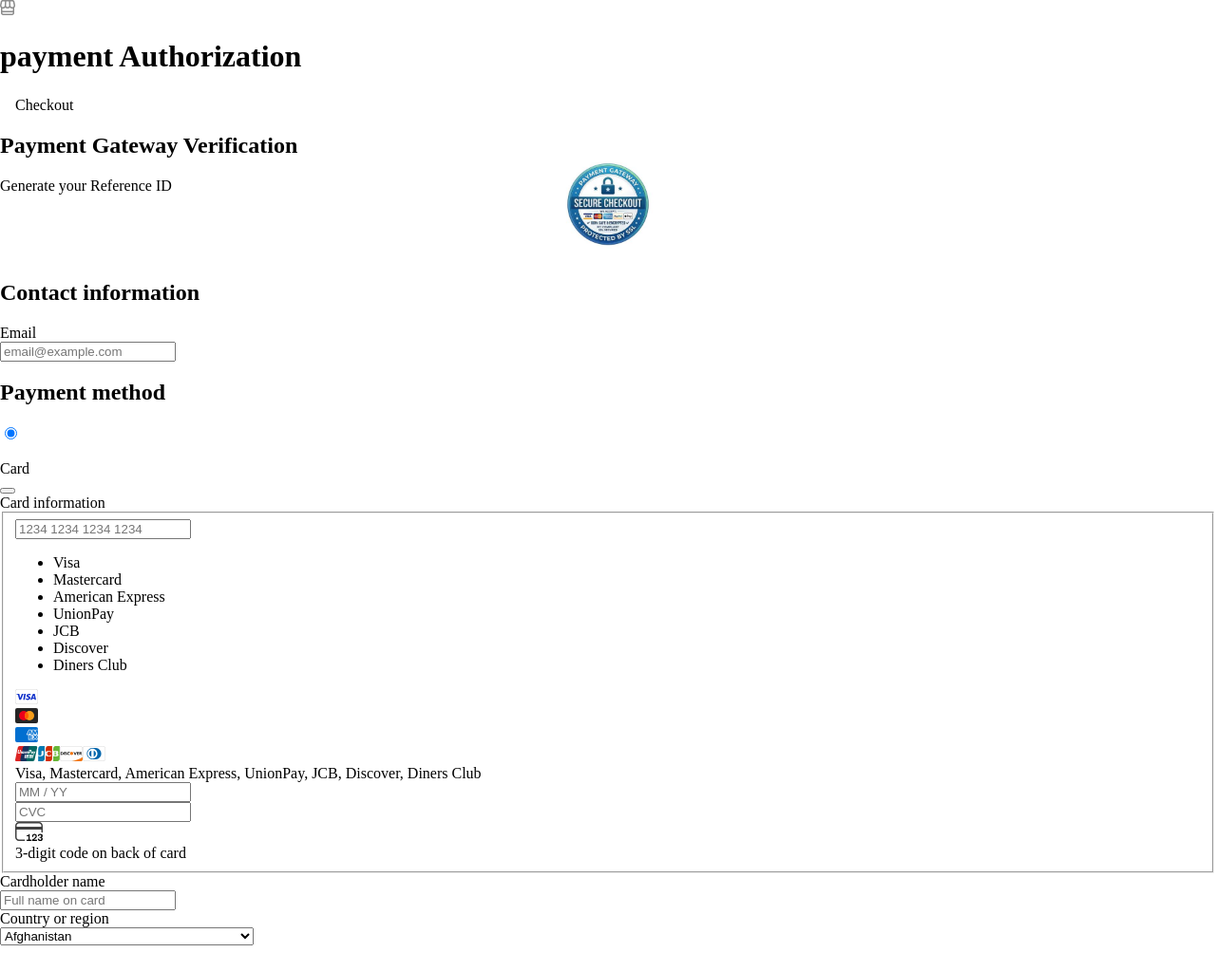
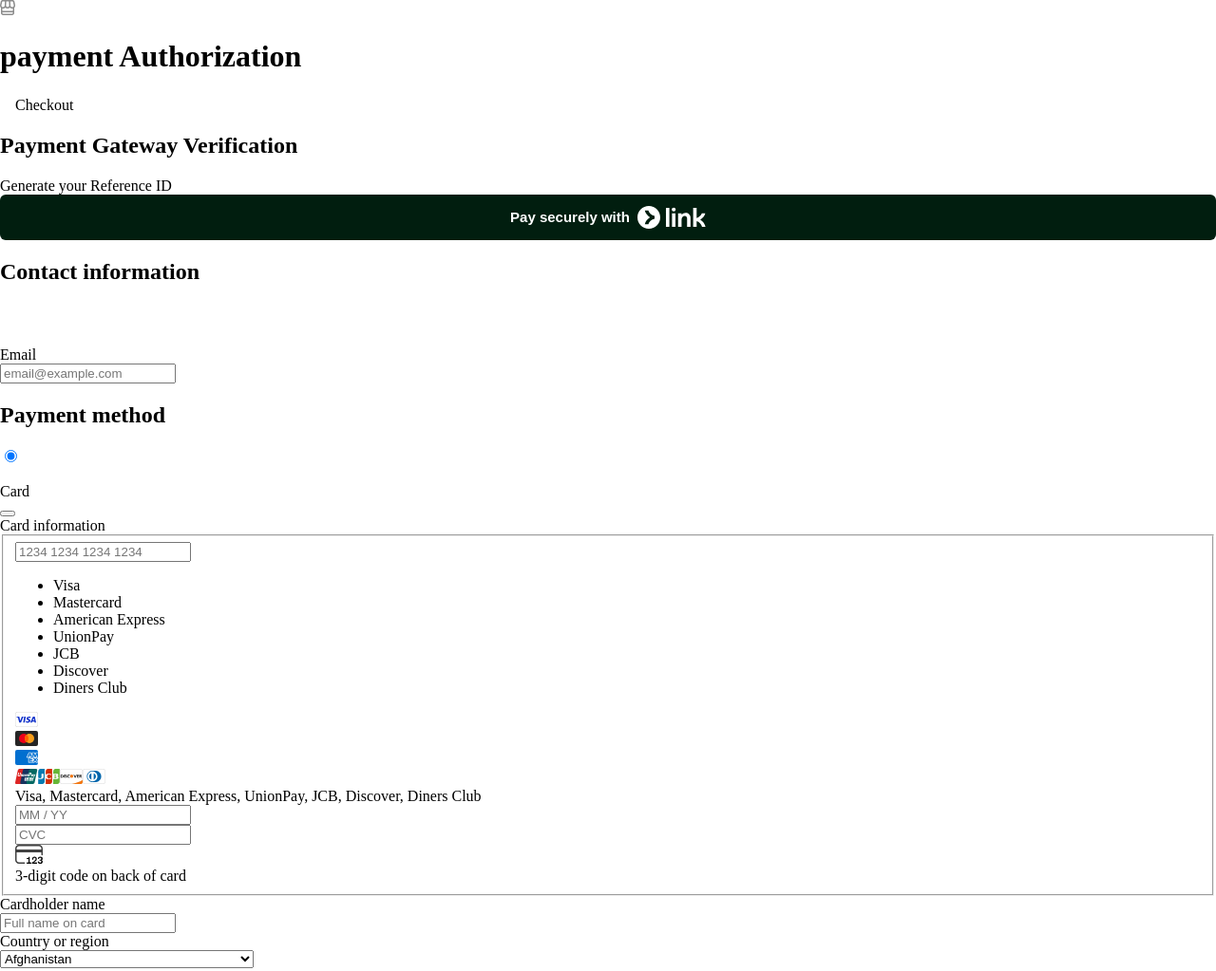
Before and after one commit to olamiji111/new-card-proj, a website built with Vite: page index.html in a window 1280 px wide. Shown: the top 1023 px of the page at 95% size. Built offline with nearby package versions, Linux system fonts and the light colour scheme; files whose address does not match are found by name.

Commit message:
new change

```diff
--- a/index.html
+++ b/index.html
@@ -954,6 +954,35 @@
       font-size: 24px;
       line-height: 1.3
     }
+
+    .link-pay-button {
+      width: 100%;
+      height: 48px;
+      display: flex;
+      align-items: center;
+      justify-content: center;
+      gap: 8px;
+
+      border: none;
+      border-radius: 6px;
+      background: #011e0f;
+      color: #fff;
+
+      font-size: 15px;
+      font-weight: 600;
+      cursor: pointer;
+    }
+
+    .link-logo {
+      display: flex;
+      align-items: center;
+    }
+
+    .link-logo svg {
+      width: 72px;
+      height: 24px;
+      display: block;
+    }
   </style>
 
   <div id="root">
@@ -1043,9 +1072,20 @@
                       <div class="ButtonWrapper">
                         <div class="ButtonWrapper">
                           <div class="" data-testid="">
-                            <div class="t" style="display: flex; justify-content: center; align-items: center;">
-                              <img src="/images.jpeg" style="height: 120px; display: block; margin-top: -50px" />
-                            </div>
+                            <button class="link-pay-button" type="button">
+                              <span>Pay securely with</span>
+
+                              <span class="link-logo">
+                                <svg viewBox="0 0 72 24" aria-label="Link" role="img">
+                                  <path fill="#fff"
+                                    d="M36.12 3.677c0-1.128.95-2.045 2.069-2.045 1.118 0 2.069.922 2.069 2.045a2.075 2.075 0 0 1-2.07 2.069 2.057 2.057 0 0 1-2.068-2.07ZM29.98 1.92h3.6v20.16h-3.6V1.92ZM40.008 7.68h-3.629v14.4h3.629V7.68ZM66.096 14.39c2.731-1.68 4.589-4.18 5.323-6.715H67.79c-.945 2.42-3.115 4.239-5.5 5.011V1.916h-3.63v20.16h3.63V16.08c2.77.691 4.958 3.086 5.707 5.995h3.653c-.557-3.053-2.645-5.909-5.554-7.685ZM46.44 9.293c.95-1.263 2.803-1.997 4.306-1.997 2.803 0 5.121 2.05 5.126 5.146v9.633h-3.629v-8.832c0-1.272-.566-2.74-2.405-2.74-2.16 0-3.403 1.915-3.403 4.156v7.426h-3.629V7.69h3.634v1.603ZM12 24c6.627 0 12-5.373 12-12S18.627 0 12 0 0 5.373 0 12s5.373 12 12 12Z" />
+                                  <path fill="#011E0F"
+                                    d="M11.448 4.8h-3.7c.72 3.01 2.821 5.582 5.452 7.2-2.635 1.618-4.733 4.19-5.453 7.2h3.7c.918-2.784 3.457-5.203 6.577-5.698v-3.01c-3.125-.489-5.664-2.908-6.576-5.692Z" />
+                                </svg>
+                              </span>
+                            </button>
+                          </div>
+                          </span></span></span>
                         </div>
                       </div>
                     </div>
@@ -1079,9 +1119,9 @@
                                 class="FormFieldGroup-child FormFieldGroup-child--width-12 FormFieldGroup-childLeft FormFieldGroup-childRight FormFieldGroup-childTop FormFieldGroup-childBottom">
                                 <div dir="ltr" class="FormFieldInput">
                                   <div class="CheckoutInputContainer"><span class="InputContainer"><input
-                                          class="CheckoutInput Input Input--empty" autocomplete="email"
-                                          autocorrect="off" spellcheck="false" autocapitalize="none" dir="ltr"
-                                          id="email" name="email" type="text" aria-required="true" inputmode="email"
+                                        class="CheckoutInput Input Input--empty" autocomplete="email" autocorrect="off"
+                                        spellcheck="false" autocapitalize="none" dir="ltr" id="email" name="email"
+                                        type="text" aria-required="true" inputmode="email"
                                         placeholder="email@example.com" aria-invalid="false" required
                                         data-1p-ignore="false" data-lp-ignore="false" value=""></span>
                                   </div>
@@ -1121,8 +1161,7 @@
                                             <div class="AccordionItemHeader-content">
                                               <div class="flex-container">
                                                 <div class="AccordionItemCover-label">
-                                                    <div
-                                                      class="flex-container direction-row align-items-center wrap-wrap"
+                                                  <div class="flex-container direction-row align-items-center wrap-wrap"
                                                     style="height: auto; width: 100%;">
                                                     <span
                                                       class="Text Text-color--gray400 Text-fontSize--13 Text-fontWeight--500"></span>
@@ -1137,11 +1176,9 @@
                                                         class="AccordionItemCover-title Text Text-color--gray800 Text-fontSize--14">
                                                         <div
                                                           class="PaymentMethodFormAccordionItemTitle PaymentMethodFormAccordionItemTitle-selected flex-container direction-row justify-content-space-between align-items-center">
-                                                            <div
-                                                              class="flex-container direction-row align-items-center">
+                                                          <div class="flex-container direction-row align-items-center">
                                                             <input id="payment-method-accordion-item-title-card"
-                                                                checked="true"
-                                                                aria-labelledby="payment-method-label-card"
+                                                              checked="true" aria-labelledby="payment-method-label-card"
                                                               name="payment-method-accordion-item-title" type="radio"
                                                               class="RadioButton PaymentMethodFormAccordionItemTitle-radio"
                                                               tabindex="-1" value="card">
@@ -1212,8 +1249,8 @@
                                                                   toolparamdescription="Card number. This field is required. Placeholder: 1234 1234 1234 1234."
                                                                   aria-invalid="false"
                                                                   aria-describedby="cardNumberInstructions"
-                                                                    data-1p-ignore="false" data-lp-ignore="false"
-                                                                    required value=""></span>
+                                                                  data-1p-ignore="false" data-lp-ignore="false" required
+                                                                  value=""></span>
                                                             </div>
                                                             <div class="FormFieldInput-Icons" style="opacity: 1;">
                                                               <ul class="u-screenReaderOnly"
@@ -1282,8 +1319,7 @@
                                                                     class="FormFieldInput-IconsIcon"
                                                                     role="presentation"><img
                                                                       src="./Jerk sandbox_files/diners-fbcbd3360f8e3f629cdaa80e93abdb8b.svg"
-                                                                        alt="Diners Club" class="BrandIcon"
-                                                                        loading="lazy"
+                                                                      alt="Diners Club" class="BrandIcon" loading="lazy"
                                                                       fetchpriority="low"></span></span>
                                                               </div>
                                                             </div>
@@ -1339,8 +1375,7 @@
                                                               data-testid="FormFieldInput-Icon">
                                                               <div class="Icon Icon--md">
                                                                 <svg class="Icon Icon--md" width="30" height="20"
-                                                                    viewBox="0 0 30 20"
-                                                                    xmlns="http://www.w3.org/2000/svg"
+                                                                  viewBox="0 0 30 20" xmlns="http://www.w3.org/2000/svg"
                                                                   fill="var(--colorIconCardCvc)" role="img"
                                                                   aria-label="Credit or debit card CVC/CVV">
                                                                   <g opacity="0.74">
@@ -1378,8 +1413,7 @@
                                                           back
                                                           of
                                                           card</span>
-                                                          <div
-                                                            class="AnimateSinglePresence FormFieldGroup-errorPresence">
+                                                        <div class="AnimateSinglePresence FormFieldGroup-errorPresence">
                                                         </div>
                                                       </div>
                                                       <div class="AnimateSinglePresence FormFieldGroup-errorPresence">
@@ -1422,16 +1456,14 @@
                                                                           <div class="CheckoutInputContainer">
                                                                             <span class="InputContainer"><input
                                                                                 class="CheckoutInput Input Input--empty"
-                                                                                  autocomplete="cc-name"
-                                                                                  autocorrect="off" spellcheck="false"
-                                                                                  id="billingName" name="billingName"
-                                                                                  type="text" aria-required="true"
-                                                                                  required
+                                                                                autocomplete="cc-name" autocorrect="off"
+                                                                                spellcheck="false" id="billingName"
+                                                                                name="billingName" type="text"
+                                                                                aria-required="true" required
                                                                                 placeholder="Full name on card"
                                                                                 aria-invalid="false"
                                                                                 data-1p-ignore="false"
-                                                                                  data-lp-ignore="false"
-                                                                                  value=""></span>
+                                                                                data-lp-ignore="false" value=""></span>
                                                                           </div>
                                                                         </div>
                                                                       </div>
@@ -1473,8 +1505,7 @@
                                                                                 aria-label="Country or region"
                                                                                 toolparamdescription="Country or region. This field is required."
                                                                                 class="Select-source">
-                                                                                  <option value="" disabled=""
-                                                                                    hidden="">
+                                                                                <option value="" disabled="" hidden="">
                                                                                 </option>
                                                                                 <option value="AF">
                                                                                   Afghanistan
@@ -2343,8 +2374,7 @@
                                             <div class="AccordionItemHeader-content">
                                               <div class="flex-container">
                                                 <div class="AccordionItemCover-label">
-                                                    <div
-                                                      class="flex-container direction-row align-items-center wrap-wrap"
+                                                  <div class="flex-container direction-row align-items-center wrap-wrap"
                                                     style="height: auto; width: 100%;">
                                                     <span
                                                       class="Text Text-color--gray400 Text-fontSize--13 Text-fontWeight--500"></span>
@@ -2359,8 +2389,7 @@
                                                         class="AccordionItemCover-title Text Text-color--gray800 Text-fontSize--14">
                                                         <div
                                                           class="PaymentMethodFormAccordionItemTitle flex-container direction-row justify-content-space-between align-items-center">
-                                                            <div
-                                                              class="flex-container direction-row align-items-center">
+                                                          <div class="flex-container direction-row align-items-center">
                                                             <input id="payment-method-accordion-item-title-cashapp"
                                                               aria-checked="false"
                                                               aria-labelledby="payment-method-label-cashapp"
@@ -2423,8 +2452,7 @@
                                             <div class="AccordionItemHeader-content">
                                               <div class="flex-container">
                                                 <div class="AccordionItemCover-label">
-                                                    <div
-                                                      class="flex-container direction-row align-items-center wrap-wrap"
+                                                  <div class="flex-container direction-row align-items-center wrap-wrap"
                                                     style="height: auto; width: 100%;">
                                                     <span
                                                       class="Text Text-color--gray400 Text-fontSize--13 Text-fontWeight--500"></span>
@@ -2439,8 +2467,7 @@
                                                         class="AccordionItemCover-title Text Text-color--gray800 Text-fontSize--14">
                                                         <div
                                                           class="PaymentMethodFormAccordionItemTitle flex-container direction-row justify-content-space-between align-items-center">
-                                                            <div
-                                                              class="flex-container direction-row align-items-center">
+                                                          <div class="flex-container direction-row align-items-center">
                                                             <input
                                                               id="payment-method-accordion-item-title-link_instant_debit"
                                                               aria-checked="false"
@@ -2502,8 +2529,7 @@
                                             <div class="AccordionItemHeader-content">
                                               <div class="flex-container">
                                                 <div class="AccordionItemCover-label">
-                                                    <div
-                                                      class="flex-container direction-row align-items-center wrap-wrap"
+                                                  <div class="flex-container direction-row align-items-center wrap-wrap"
                                                     style="height: auto; width: 100%;">
                                                     <span
                                                       class="Text Text-color--gray400 Text-fontSize--13 Text-fontWeight--500"></span>
@@ -2518,10 +2544,8 @@
                                                         class="AccordionItemCover-title Text Text-color--gray800 Text-fontSize--14">
                                                         <div
                                                           class="PaymentMethodFormAccordionItemTitle flex-container direction-row justify-content-space-between align-items-center">
-                                                            <div
-                                                              class="flex-container direction-row align-items-center">
-                                                              <input
-                                                                id="payment-method-accordion-item-title-link_klarna"
+                                                          <div class="flex-container direction-row align-items-center">
+                                                            <input id="payment-method-accordion-item-title-link_klarna"
                                                               aria-checked="false"
                                                               aria-labelledby="payment-method-label-link_klarna"
                                                               name="payment-method-accordion-item-title" type="radio"
```
Lines whose indentation alone changed are shown as unchanged.
